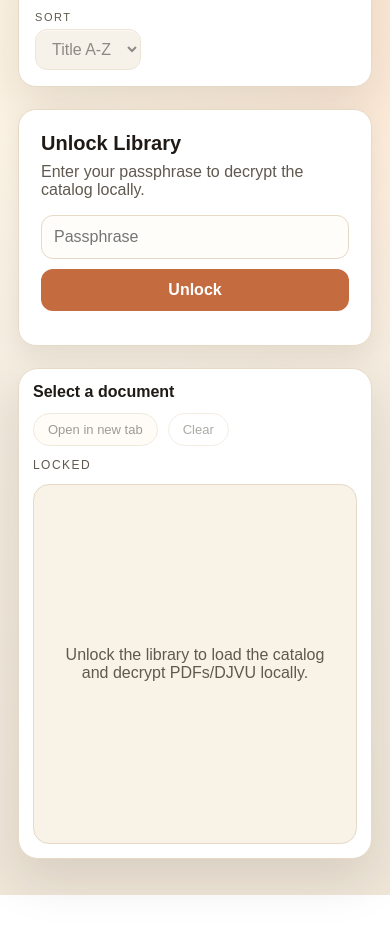
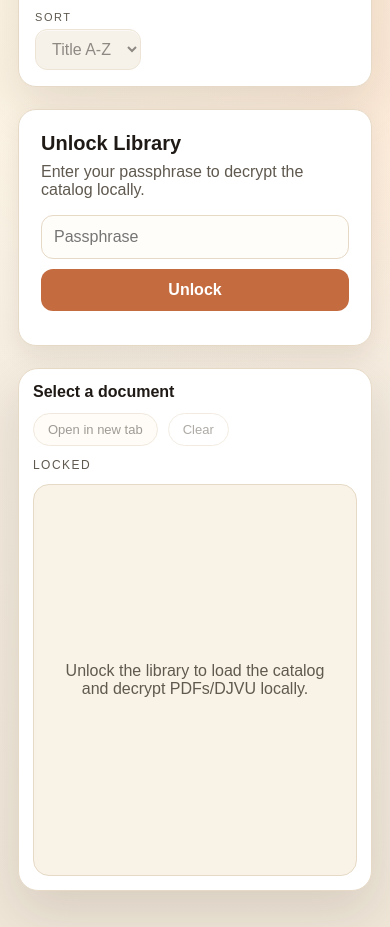
Before and after one commit to AntonMiklushov/pages, a website: page library/index.html in a window 390 px wide. Shown: the part 165-1092 px from the top of the page. Before the commit the page ends 1060 px from the top, so only its background shows below. Drawn offline with Linux system fonts and the light colour scheme; some packages are replaced by stand-ins of ours; a script that the page names is missing.

Commit message:
Constrain catalog and viewer panels

```diff
--- a/library/styles.css
+++ b/library/styles.css
@@ -9,6 +9,7 @@
   --border: #e6d9c6;
   --shadow: 0 20px 50px rgba(40, 25, 15, 0.12);
   --shadow-soft: 0 10px 24px rgba(40, 25, 15, 0.08);
+  --panel-height: clamp(420px, 70vh, 860px);
 }
 
 * {
@@ -108,6 +109,7 @@ button {
   display: grid;
   grid-template-columns: minmax(260px, 360px) minmax(0, 1fr);
   gap: 22px;
+  align-items: stretch;
 }
 
 .catalog,
@@ -176,6 +178,8 @@ button {
   display: flex;
   flex-direction: column;
   gap: 16px;
+  height: var(--panel-height);
+  min-height: 0;
 }
 
 .tag-bar {
@@ -220,6 +224,9 @@ button {
 .catalog-list {
   display: grid;
   gap: 12px;
+  overflow: auto;
+  min-height: 0;
+  flex: 1;
 }
 
 .item-card {
@@ -283,7 +290,6 @@ button {
 }
 
 .viewer-card {
-  height: 100%;
   display: flex;
   flex-direction: column;
   border-radius: 20px;
@@ -292,6 +298,7 @@ button {
   box-shadow: var(--shadow);
   padding: 18px;
   gap: 12px;
+  height: var(--panel-height);
 }
 
 .viewer-header {
@@ -348,7 +355,7 @@ button {
 
 .viewer-body {
   flex: 1;
-  min-height: 420px;
+  min-height: 0;
   border-radius: 16px;
   border: 1px solid var(--border);
   background: #f9f3e7;
@@ -400,13 +407,13 @@ button {
   .content {
     grid-template-columns: 1fr;
   }
-
-  .viewer-body {
-    min-height: 360px;
-  }
 }
 
 @media (max-width: 640px) {
+  :root {
+    --panel-height: clamp(360px, 62vh, 640px);
+  }
+
   .topbar {
     padding: 16px;
   }
```
Also changed, not shown: 1 other file.
